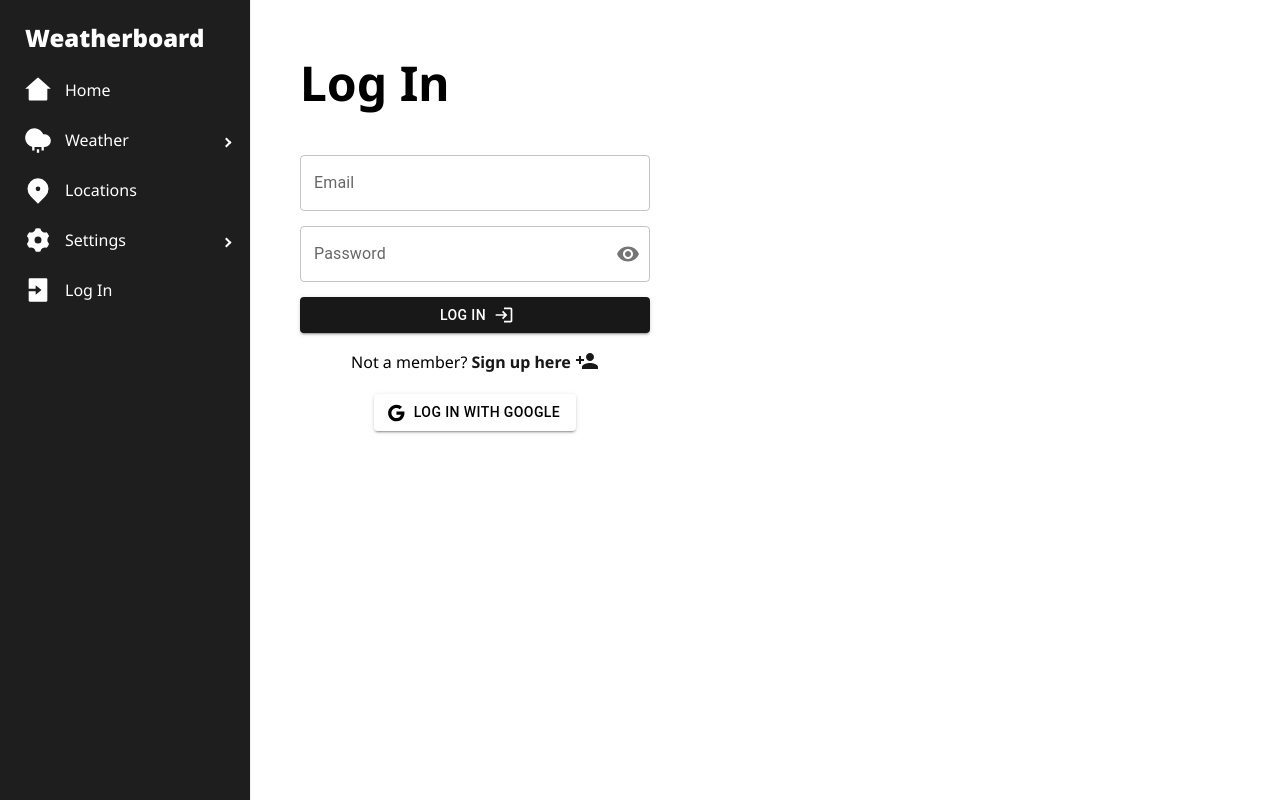
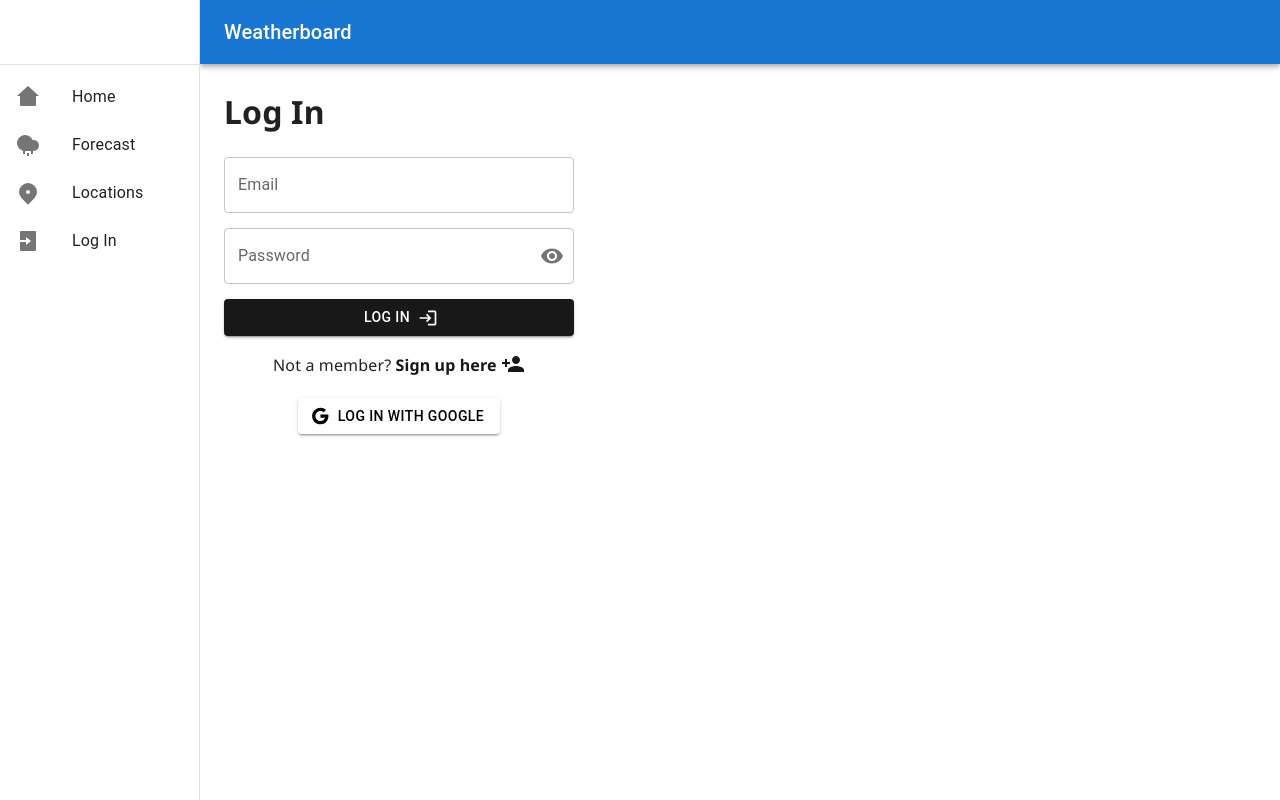
Before and after one commit to patrickjuliano/weatherboard, a React (Create React App) app in the folder client/: page /login in a window 1280 px wide. Built offline with nearby package versions, Linux system fonts and the light colour scheme; no server answers.

Commit message:
Create new sidebar/structure for App.js, resolve tota11y issues across a variety of components

```diff
--- a/client/src/App.css
+++ b/client/src/App.css
@@ -75,18 +75,16 @@ header {
 }
 
 .App-body {
-  position: absolute;
-  top: 0;
-  left: 250px;
-  width: calc(100% - 350px);;
-  height: calc(100% - 100px);;
   text-align: left;
-  padding: 50px;
+}
+
+h1 {
+  /* font-size: xxx-large; */
+  margin-top: 0;
 }
 
 h2 {
-  font-size: xxx-large;
-  margin-top: 0;
+  font-size: large;
 }
 
 .selectLabel, .selectLocation, .sideBySide {
--- a/client/src/App.js
+++ b/client/src/App.js
@@ -12,7 +12,7 @@ import LogIn from './components/LogIn';
 import SignUp from './components/SignUp';
 import Error from './components/Error';
 import Credentials from './components/Credentials';
-import { AppBar, Box, CssBaseline, Drawer, List, ListItem, ListItemButton, ListItemIcon, ListItemText, Tab, Tabs, Toolbar, Typography } from '@mui/material';
+import { AppBar, Box, CssBaseline, Divider, Drawer, List, ListItem, ListItemButton, ListItemIcon, ListItemText, Tab, Tabs, Toolbar, Typography } from '@mui/material';
 
 import MoonLoader from 'react-spinners/MoonLoader'
 import { getAuth, onAuthStateChanged } from 'firebase/auth';
@@ -20,15 +20,8 @@ import { app } from './firebase-config';
 import { ToastContainer, toast } from 'react-toastify';
 import 'react-toastify/dist/ReactToastify.css';
 
-// const sidebarWidth = 200;
-// const sidebarTabs = [
-//   { route: '/', text: 'Home', icon: <RiHome2Fill /> },
-//   { route: '/weather/current', text: 'Weather', icon: <RiShowersFill /> },
-//   { route: '/locations', text: 'Locations', icon: <RiMapPin2Fill /> },
-//   { route: '/', text: 'Settings', icon: <RiSettings3Fill /> },
-//   { route: '/login', text: 'Log In', icon: <RiLoginBoxFill /> },
-//   { route: '/signup', text: 'Sign Up', icon: <RiAddBoxFill /> }
-// ];
+const sidebarWidth = 200;
+
 
 function App() {
   const [ isLoggedIn, setIsLoggedIn ] = React.useState(false);
@@ -79,6 +72,64 @@ function App() {
     marginTop: "40vh",
   }
 
+  const sidebarTabs = [
+    {
+      route: "/",
+      label: "Home",
+      icon: <RiHome2Fill />
+    },
+    {
+      route: "/weather/current",
+      label: "Forecast",
+      icon: <RiShowersFill />
+    },
+    {
+      route: "/locations",
+      label: "Locations",
+      icon: <RiMapPin2Fill />
+    }
+  ]
+  if (isLoggedIn) {
+    sidebarTabs.push({
+      route: "/credentials",
+      label: "Credentials",
+      icon: <RiEdit2Fill />
+    });
+    sidebarTabs.push({
+      route: '/login',
+      label: 'Log Out',
+      icon: <RiLogoutBoxFill />,
+      onClick: handleLogout
+    });
+  } else {
+    sidebarTabs.push({
+      route: '/login',
+      label: 'Log In',
+      icon: <RiLoginBoxFill />
+    });
+  }
+
+  const sidebar = (
+    <div>
+      <Toolbar />
+      <Divider />
+      <List>
+        {sidebarTabs.map((tab, index) => (
+          <ListItem key={tab.label} disablePadding>
+            <ListItemButton component={Link} to={tab.route} onClick={tab.onClick}>
+              <ListItemIcon>
+                <IconContext.Provider value={{size: 24}}>
+                  {tab.icon}
+                </IconContext.Provider>
+              </ListItemIcon>
+              <ListItemText primary={tab.label} />
+            </ListItemButton>
+          </ListItem>
+        ))}
+      </List>
+    </div>
+  );
+
   if (loading) {
     return(
       <MoonLoader
@@ -94,7 +145,71 @@ function App() {
     <Router>
       <div className='App'>
       <ToastContainer />
-        <header>
+        <Box sx={{ display: 'flex' }}>
+          <CssBaseline />
+          <AppBar
+            position='fixed'
+            sx={{
+              width: `calc(100% - ${sidebarWidth}px)`,
+              ml: `${sidebarWidth}px`,
+            }}
+          >
+            <Toolbar>
+              <Typography variant='h6' component='div' noWrap>
+                Weatherboard
+              </Typography>
+            </Toolbar>
+          </AppBar>
+          <Drawer
+            sx={{
+              width: sidebarWidth,
+              flexShrink: 0,
+              '& .MuiDrawer-paper': {
+                width: sidebarWidth,
+                boxSizing: 'border-box',
+              },
+            }}
+            variant='permanent'
+          >
+            {sidebar}
+          </Drawer>
+          <Box
+            component='main'
+            sx={{ flexGrow: 1, bgcolor: 'background.default', p: 3 }}
+          >
+            <Toolbar />
+            <div className='App-body'>
+              <Routes>
+                <Route path='/' element={<Home currentUserEmail={currentUserEmail} />} />
+
+                <Route path='/weather/current' element={<WeatherForecast currentUserID={currentUserID} />} />
+                {/* <Route path='/weather/forecast' element={<ForecastWeather />} />
+                <Route path='/weather/historical' element={<HistoricalWeather />} /> */}
+
+                <Route path='/locations' element={<Locations currentUserID={currentUserID} />} />
+
+                <Route path='/login' element={<LogIn setIsLoggedIn={setIsLoggedIn} setCurrentUserEmail={setCurrentUserEmail} setCurrentUserID={setCurrentUserID} />} />
+                <Route path='/signup' element={<SignUp setIsLoggedIn={setIsLoggedIn} setCurrentUserEmail={setCurrentUserEmail} setCurrentUserID={setCurrentUserID} />} />
+                <Route path='/credentials' element={<Credentials setIsLoggedIn={setIsLoggedIn} currentUserEmail={currentUserEmail} />} />
+
+                <Route path='/error' element={<Error />} />
+                <Route path='*' element={<Navigate to={'/error'} replace />} />
+              </Routes>
+            </div>
+          </Box>
+        </Box>
+
+
+
+
+
+
+
+
+
+
+
+        {/* <header>
           <h1 className='title'>Weatherboard</h1>
           <IconContext.Provider value={{size: 28}}>
             <Sidebar className='sidebar' backgroundColor='#1E1E1E' transitionDuration={0}>
@@ -102,8 +217,8 @@ function App() {
                 <MenuItem className='menuItem' icon={<RiHome2Fill />} routerLink={<Link to='/' />}>Home</MenuItem>
                 <SubMenu className='subMenu' icon={<RiShowersFill />} label='Weather'>
                   <MenuItem className='subMenuItem' icon={<RiTimeFill />} routerLink={<Link to='/weather/current' />}>Current</MenuItem>
-                  {/* <MenuItem className='subMenuItem' icon={<RiSkipForwardFill />} routerLink={<Link to='/weather/forecast' />}>Forecast</MenuItem>
-                  <MenuItem className='subMenuItem' icon={<RiHistoryFill />} routerLink={<Link to='/weather/historical' />}>Historical</MenuItem> */}
+                  <MenuItem className='subMenuItem' icon={<RiSkipForwardFill />} routerLink={<Link to='/weather/forecast' />}>Forecast</MenuItem>
+                  <MenuItem className='subMenuItem' icon={<RiHistoryFill />} routerLink={<Link to='/weather/historical' />}>Historical</MenuItem>
                 </SubMenu>
                 <MenuItem className='menuItem' icon={<RiMapPin2Fill />} routerLink={<Link to='/locations' />}>Locations</MenuItem>
                 <SubMenu className='subMenu' icon={<RiSettings3Fill />} label='Settings'>
@@ -117,14 +232,14 @@ function App() {
               </Menu>
             </Sidebar>
           </IconContext.Provider>
-        </header>
-        <div className='App-body'>
+        </header> */}
+        {/* <div className='App-body'>
           <Routes>
 						<Route path='/' element={<Home currentUserEmail={currentUserEmail} />} />
 
 						<Route path='/weather/current' element={<WeatherForecast currentUserID={currentUserID} />} />
-						{/* <Route path='/weather/forecast' element={<ForecastWeather />} />
-						<Route path='/weather/historical' element={<HistoricalWeather />} /> */}
+						<Route path='/weather/forecast' element={<ForecastWeather />} />
+						<Route path='/weather/historical' element={<HistoricalWeather />} />
 
 						<Route path='/locations' element={<Locations currentUserID={currentUserID} />} />
 
@@ -135,7 +250,7 @@ function App() {
             <Route path='/error' element={<Error />} />
             <Route path='*' element={<Navigate to={'/error'} replace />} />
 					</Routes>
-        </div>
+        </div> */}
       </div>
     </Router>
   );
--- a/client/src/components/Credentials.js
+++ b/client/src/components/Credentials.js
@@ -91,15 +91,15 @@ export default function Credentials({ setIsLoggedIn, currentUserEmail }) {
     if(user.providerData[0].providerId == 'google.com'){
         return (
             <div>
-            <h2>Credentials</h2>
+            <h1>Credentials</h1>
 			<Box
 				sx={{
 					width: 350,
 					height: 500,
 				}}
 			>
-				<h3>Account Email: <span className="smallText">&nbsp;&nbsp;&nbsp;{currentUserEmail}</span></h3>
-                <h3>Update Password: </h3>
+				<h2>Account Email: <span className="smallText">&nbsp;&nbsp;&nbsp;{currentUserEmail}</span></h2>
+                <h2>Update Password: </h2>
                 <p>Accounts logged in through google cannot change password</p>
                 <Button
 					label='Delete user'
@@ -128,7 +128,7 @@ export default function Credentials({ setIsLoggedIn, currentUserEmail }) {
                       textAlign: 'center',
                       boxShadow: 24,
                     }}>
-                        <h3>Are you sure you want to delete your account?</h3>
+                        <h2>Are you sure you want to delete your account?</h2>
                         <p>This action cannot be undone</p>
                         <Button
                             label='cancel delete user'
@@ -158,15 +158,15 @@ export default function Credentials({ setIsLoggedIn, currentUserEmail }) {
     } else {
         return (
             <div>
-            <h2>Credentials</h2>
+            <h1>Credentials</h1>
 			<Box
 				sx={{
 					width: 350,
 					height: 500,
 				}}
 			>
-				<h3>Account Email: <span className="smallText">&nbsp;&nbsp;&nbsp;{currentUserEmail}</span></h3>
-                <h3>Change Password: </h3>
+				<h2>Account Email: <span className="smallText">&nbsp;&nbsp;&nbsp;{currentUserEmail}</span></h2>
+                <h2>Change Password: </h2>
 				<FormControl variant='outlined' id='loginSignupPasswordContainer'>
 					<InputLabel htmlFor='newPassword'>New Password</InputLabel>
 					<OutlinedInput
@@ -178,7 +178,7 @@ export default function Credentials({ setIsLoggedIn, currentUserEmail }) {
 						endAdornment={
 							<InputAdornment position='end'>
 								<IconButton
-									label='Toggle Password Visibility'
+									aria-label='Toggle Password Visibility'
 									onClick={handleShowPassword}
 									onMouseDown={handlePreventDefault}
 									edge='end'
@@ -200,7 +200,7 @@ export default function Credentials({ setIsLoggedIn, currentUserEmail }) {
 						endAdornment={
 							<InputAdornment position='end'>
 								<IconButton
-									label='Toggle Confirm Password Visibility'
+									aria-label='Toggle Confirm Password Visibility'
 									onClick={handleShowConfirmPassword}
 									onMouseDown={handlePreventDefault}
 									edge='end'
@@ -223,7 +223,7 @@ export default function Credentials({ setIsLoggedIn, currentUserEmail }) {
                 </Button>
                 <Button
 					label='Delete user'
-					sx={{ backgroundColor: '#FF6961', '&:hover': { backgroundColor: 'red'}, }}
+                    color='error'
 					variant='contained'
 					endIcon={<DeleteForever />}
 					onClick={handleOpen}
@@ -248,7 +248,7 @@ export default function Credentials({ setIsLoggedIn, currentUserEmail }) {
                       textAlign: 'center',
                       boxShadow: 24,
                     }}>
-                        <h3>Are you sure you want to delete your account?</h3>
+                        <h2>Are you sure you want to delete your account?</h2>
                         <p>This action cannot be undone</p>
                         <Button
                             label='cancel delete user'
--- a/client/src/components/Error.js
+++ b/client/src/components/Error.js
@@ -4,7 +4,7 @@ import '../App.css';
 const Error = () => {
 	return (
 		<div>
-            <h2>Error</h2>
+            <h1>Error</h1>
 			<p>The page you requested could not be found</p>
 		</div>
 	);
--- a/client/src/components/ForecastWeather.js
+++ b/client/src/components/ForecastWeather.js
@@ -4,7 +4,7 @@ import '../App.css';
 const ForecastWeather = () => {
 	return (
 		<div>
-            <h2>Forecast Weather</h2>
+            <h1>Forecast Weather</h1>
 		</div>
 	);
 };
--- a/client/src/components/HistoricalWeather.js
+++ b/client/src/components/HistoricalWeather.js
@@ -4,7 +4,7 @@ import '../App.css';
 const HistoricalWeather = () => {
 	return (
 		<div>
-            <h2>Historical Weather</h2>
+            <h1>Historical Weather</h1>
 		</div>
 	);
 };
--- a/client/src/components/Home.js
+++ b/client/src/components/Home.js
@@ -4,7 +4,7 @@ import '../App.css';
 const Home = ( {currentUserEmail} ) => {
 	return (
 		<div>
-            <h2>Home</h2>
+            <h1 sx={{ variant: 'h3' }}>Home</h1>
 		</div>
 	);
 };
--- a/client/src/components/Locations.js
+++ b/client/src/components/Locations.js
@@ -162,7 +162,7 @@ const Locations = ({ currentUserID }) => {
 
 	return (
 		<div>
-            <h2>Locations</h2>
+            <h1>Locations</h1>
 			<div>
 				{currentUserID &&
 					<form onSubmit={handleSubmit}>
@@ -173,18 +173,18 @@ const Locations = ({ currentUserID }) => {
 								<MenuItem value='Coordinates'>Coordinates</MenuItem>
 							</Select>
 						</FormControl> */}
-						{
+						{/* {
 							category === 'Name' ?
-								// <TextField label='Location' InputProps={{ endAdornment: <IconButton aria-label='search' color='primary' type='submit' sx={{ mr: -1 }}><SearchIcon /></IconButton> }} sx={{ width: 300 }} />
 								<TextField id='nameField' className='nonRoundedCornersRight' label='Location' sx={{ width: 300 }} />
 							:
 								<div className='sideBySide'>
 									<TextField id='latitudeField' className='nonRoundedCornersRight' label='Latitude' sx={{ width: 150, borderRight: 0 }} />
 									<TextField id='longitudeField' className='nonRoundedCornersLeft nonRoundedCornersRight' label='Longitude' sx={{ width: 150 }} />
-									{/* <IconButton aria-label='search' color='primary' type='submit' sx={{ height: 56, width: 56 }}><SearchIcon /></IconButton> */}
+									<IconButton aria-label='search' color='primary' type='submit' sx={{ height: 56, width: 56 }}><SearchIcon /></IconButton>
 								</div>
-						}
-						<Button type='submit' variant='contained' sx={{ height: 56, width: 56, borderTopLeftRadius: 0, borderBottomLeftRadius: 0, boxShadow: 0 }}><SearchIcon /></Button>
+						} */}
+						<TextField id='nameField' className='nonRoundedCornersRight' label='Location' sx={{ width: 300 }} />
+						<Button type='submit' variant='contained' aria-label='submit' sx={{ height: 56, width: 56, borderTopLeftRadius: 0, borderBottomLeftRadius: 0, boxShadow: 0 }}><SearchIcon /></Button>
 					</form>
 				}
 
@@ -192,7 +192,6 @@ const Locations = ({ currentUserID }) => {
 				{!error && locationData &&
 					<List subheader={<ListSubheader>Results</ListSubheader>} sx={{ width: '100%', maxWidth: 340, bgcolor: 'background.paper' }}>
 						{locationData.map((data, index) => (
-							<div>
 							<ListItem secondaryAction={
 								isSaved(data.lat, data.lon) ?
 									<IconButton aria-label='toggle' onClick={() => toggleLocation(false, data)} disabled={loading}>
@@ -204,14 +203,12 @@ const Locations = ({ currentUserID }) => {
 							}>
 								<ListItemText primary={`${data.name}${'state' in data ? `, ${data.state}` : ('country' in data ? `, ${data.country}` : '')}`} secondary={`(${data.lat}, ${data.lon})`} />
 							</ListItem>
-							</div>
 						))}
 					</List>
 				}
 				{savedLocations && savedLocations.length > 0 &&
 					<List subheader={<ListSubheader>Saved</ListSubheader>} sx={{ width: '100%', maxWidth: 340, bgcolor: 'background.paper' }}>
 						{savedLocations.map((data, index) => (
-							<div>
 							<ListItem secondaryAction={
 									<IconButton aria-label='toggle' onClick={() => toggleLocation(false, data)} disabled={loading}>
 										<RemoveCircleOutline />
@@ -219,7 +216,6 @@ const Locations = ({ currentUserID }) => {
 							}>
 								<ListItemText primary={`${data.name}${data.state ? `, ${data.state}` : ('country' in data ? `, ${data.country}` : '')}`} secondary={`(${data.lat}, ${data.lon})`} />
 							</ListItem>
-							</div>
 						))}
 					</List>
 				}
--- a/client/src/components/LogIn.js
+++ b/client/src/components/LogIn.js
@@ -76,7 +76,7 @@ export default function LogIn({ setIsLoggedIn, setCurrentUserEmail, setCurrentUs
 
 	return (
 		<div>
-            <h2>Log In</h2>
+            <h1>Log In</h1>
 			<Box
 				sx={{
 					width: 350,
@@ -103,7 +103,7 @@ export default function LogIn({ setIsLoggedIn, setCurrentUserEmail, setCurrentUs
 						endAdornment={
 							<InputAdornment position='end'>
 								<IconButton
-									label='Toggle Password Visibility'
+									aria-label='Toggle Password Visibility'
 									onClick={handleShowPassword}
 									onMouseDown={handlePreventDefault}
 									edge='end'
--- a/client/src/components/SignUp.js
+++ b/client/src/components/SignUp.js
@@ -91,7 +91,7 @@ export default function SignUp({ setIsLoggedIn, setCurrentUserEmail, setCurrentU
 
 	return (
 		<div>
-            <h2>Sign Up</h2>
+            <h1>Sign Up</h1>
 			<Box
 				sx={{
 					width: 350,
@@ -118,7 +118,7 @@ export default function SignUp({ setIsLoggedIn, setCurrentUserEmail, setCurrentU
 						endAdornment={
 							<InputAdornment position='end'>
 								<IconButton
-									label='Toggle Password Visibility'
+									aria-label='Toggle Password Visibility'
 									onClick={handleShowPassword}
 									onMouseDown={handlePreventDefault}
 									edge='end'
@@ -140,7 +140,7 @@ export default function SignUp({ setIsLoggedIn, setCurrentUserEmail, setCurrentU
 						endAdornment={
 							<InputAdornment position='end'>
 								<IconButton
-									label='Toggle Confirm Password Visibility'
+									aria-label='Toggle Confirm Password Visibility'
 									onClick={handleShowConfirmPassword}
 									onMouseDown={handlePreventDefault}
 									edge='end'
--- a/client/src/components/WeatherForecast.js
+++ b/client/src/components/WeatherForecast.js
@@ -476,7 +476,7 @@ const CurrentWeather = ({ currentUserID }) => {
 
 	return (
 		<div>
-			<h2>Weather Forecast</h2>
+			<h1>Weather Forecast</h1>
 			<div>
 				{savedLocations &&
 					<div>
```
Lines whose indentation alone changed are shown as unchanged.
